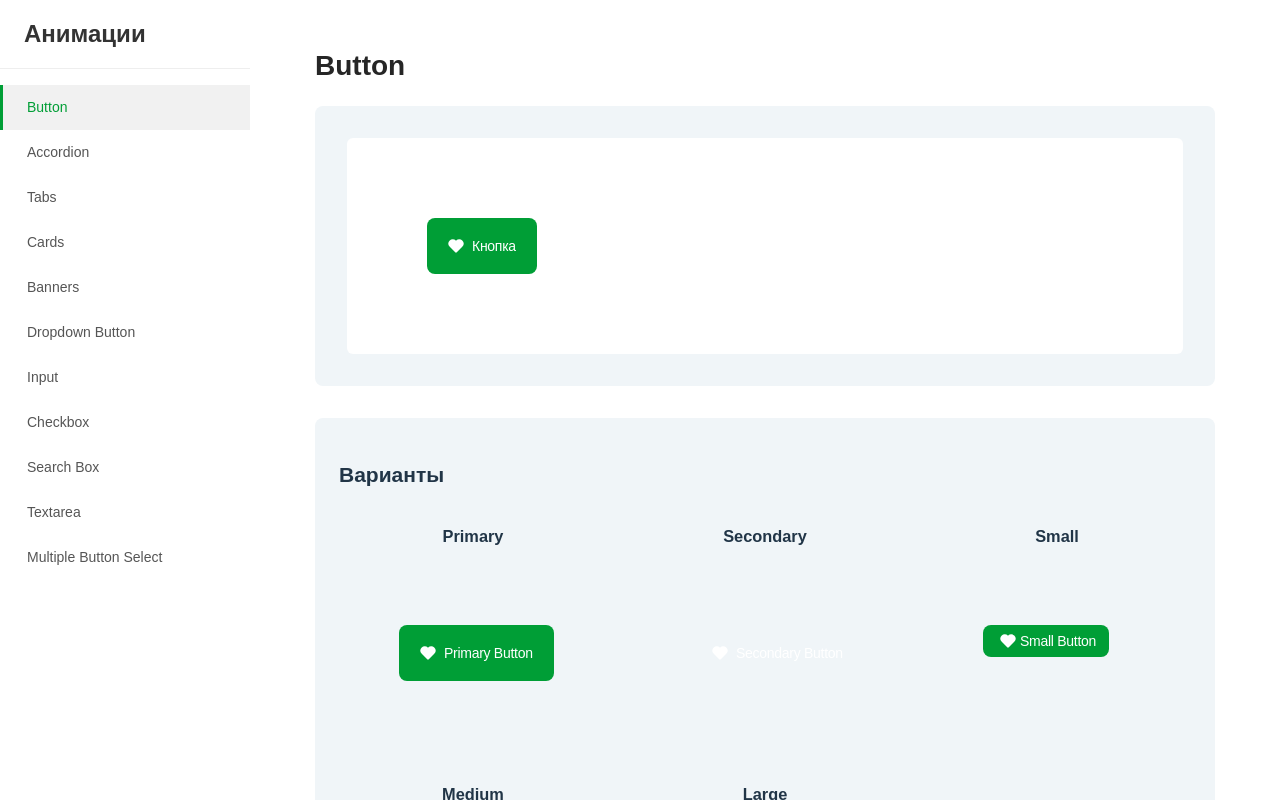
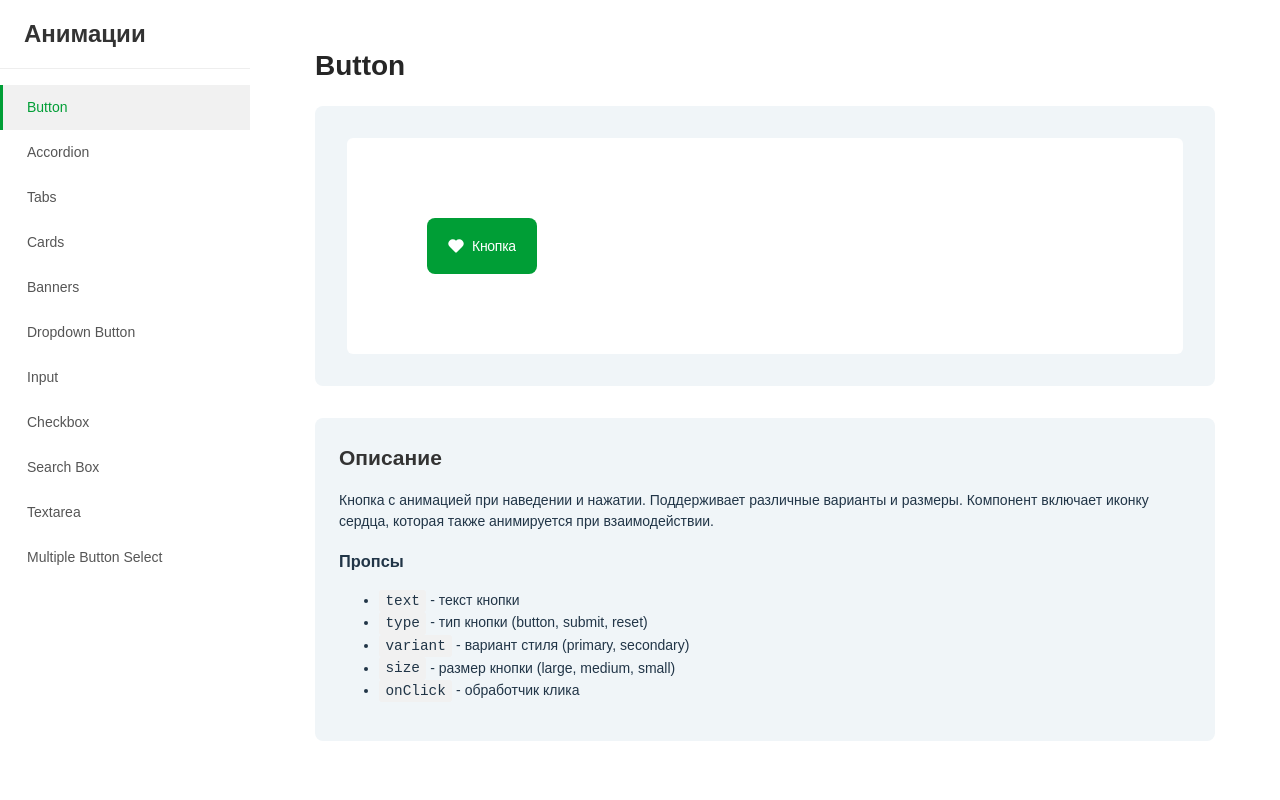
Before and after one commit to maxim-petrov/component-animation, a React (Vite) app: page /button in a window 1280 px wide. Built offline with nearby package versions, Linux system fonts and the light colour scheme; a web font is replaced by a local one.

Commit message:
Remove variants block in button

```diff
--- a/src/pages/ButtonPage.jsx
+++ b/src/pages/ButtonPage.jsx
@@ -14,31 +14,6 @@ const ButtonPage = () => {
       <div className="component-demo">
         <div className="component-demo-inner">
           <Button text="Кнопка" />
-        </div>
-      </div>
-      <div className="component-variations">
-        <h2>Варианты</h2>
-        <div className="variations-grid">
-          <div className="variation">
-            <h3>Primary</h3>
-            <Button text="Primary Button" variant="primary" />
-          </div>
-          <div className="variation">
-            <h3>Secondary</h3>
-            <Button text="Secondary Button" variant="secondary" />
-          </div>
-          <div className="variation">
-            <h3>Small</h3>
-            <Button text="Small Button" size="small" />
-          </div>
-          <div className="variation">
-            <h3>Medium</h3>
-            <Button text="Medium Button" size="medium" />
-          </div>
-          <div className="variation">
-            <h3>Large</h3>
-            <Button text="Large Button" size="large" />
-          </div>
         </div>
       </div>
       <div className="component-description">
```
